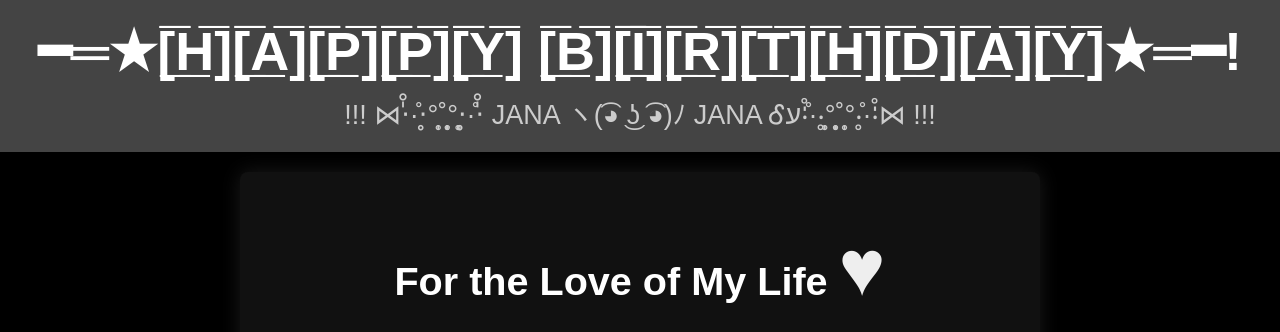
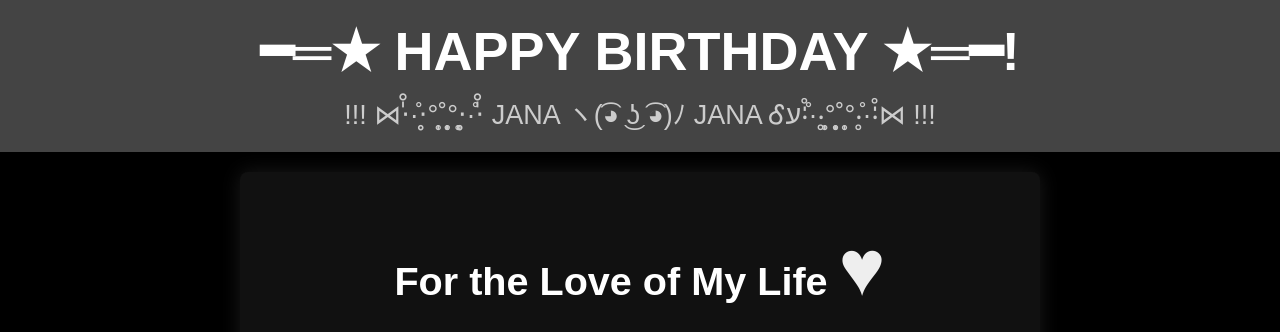
Before and after one commit to Floydy10/janabday, a plain HTML site: page index.html in a window 1280 px wide. Shown: the top 332 px of the page. Drawn offline with Linux system fonts and the light colour scheme.

Commit message:
Update index.html

```diff
--- a/index.html
+++ b/index.html
@@ -167,7 +167,7 @@
         alt="Small photo icon of Jana"
       />
       -->
-      <h1>━═★[̲̅̅H̲̅][̲̅̅A̲̅][̲̅̅P̲̅][̲̅̅P̲̅][̲̅̅Y̲̅] [̲̅̅B̲̅][̲̅̅I̲̅][̲̅̅R̲̅][̲̅̅T̲̅][̲̅̅H̲̅][̲̅̅D̲̅][̲̅̅A̲̅][̲̅̅Y̲̅]★═━!</h1>
+      <h1>━═★ HAPPY BIRTHDAY ★═━!</h1>
     </div>
     <div class="subheading">!!! ⋈‧̍̊·̊‧̥°̩̥˚̩̩̥͙°̩̥‧̥·̊‧̍̊  JANA  ヽ(͡◕ ͜ʖ ͡◕)ﾉ  JANA  Ꮄע‧̍̊·̊‧̥°̩̥˚̩̩̥͙°̩̥‧̥·̊‧̍̊⋈ !!!</div>
   </header>
```
